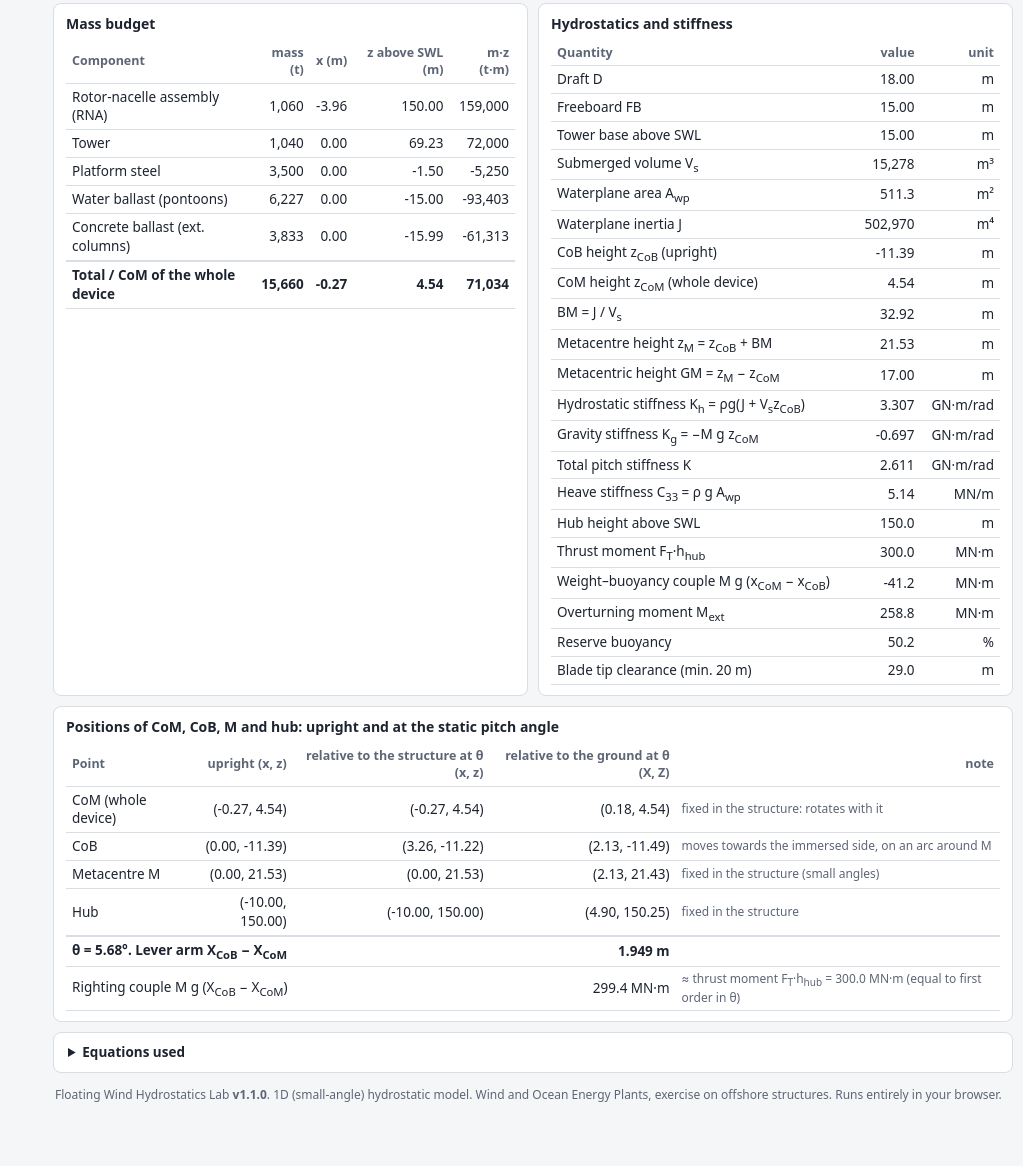
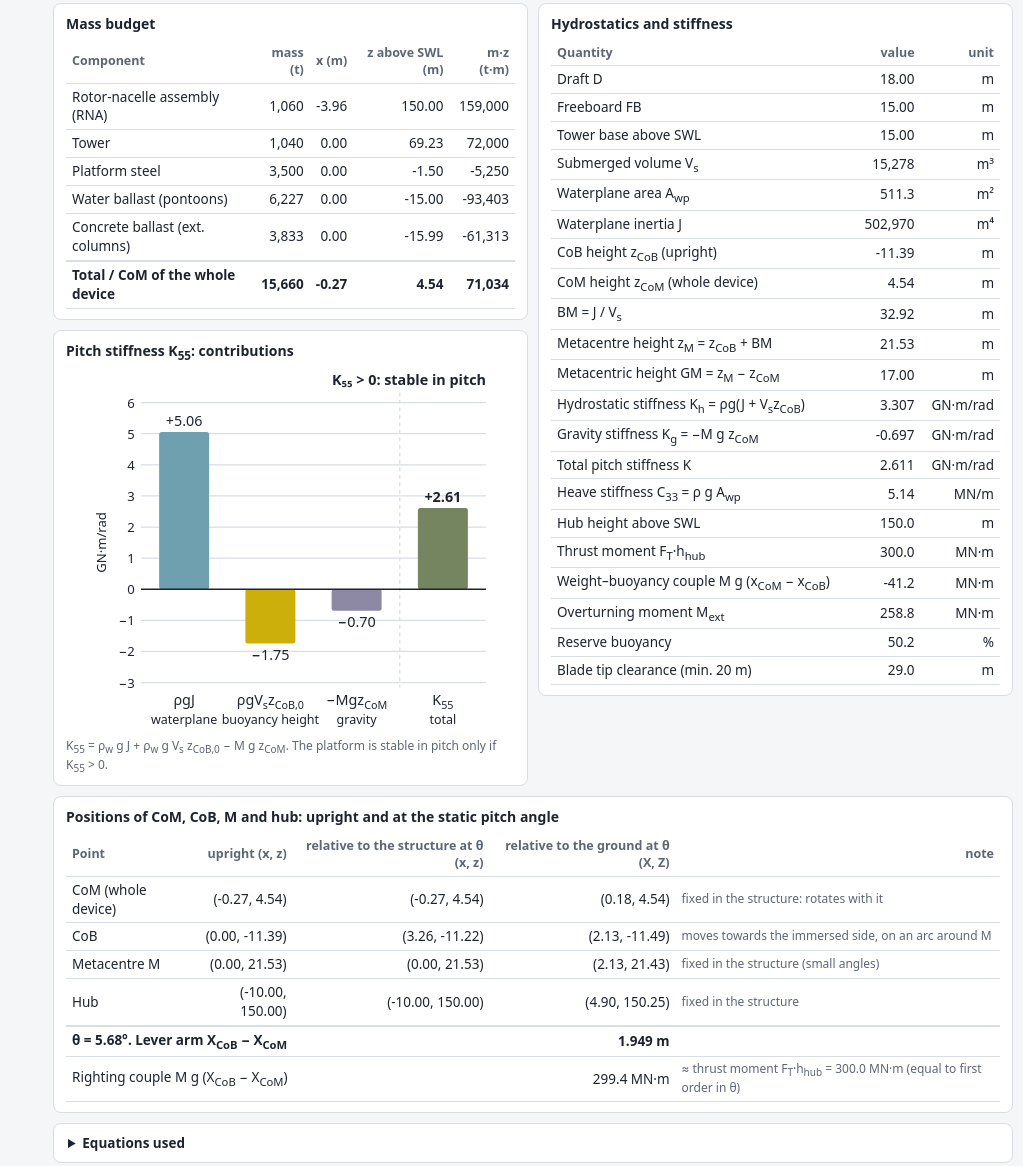
Before and after one commit to LorenzoDutto/woep-hydrostatics, a plain HTML site: page index.html in a window 1280 px wide. Shown: the part 799-1965 px from the top of the page, without its empty margins (257-1280 px from the left). Before the commit the page ends 1925 px from the top, so only its background shows below. Drawn offline with Linux system fonts and the light colour scheme.

Commit message:
Add K55 contribution bar chart (unreleased)

```diff
--- a/app.js
+++ b/app.js
@@ -720,8 +720,10 @@
       $("massTable").innerHTML = `<tr><td>${reason}</td></tr>` + (r.totalMass ? `<tr><td>Total mass</td><td>${fmt(r.totalMass / 1e3, 0)} t</td></tr>` : "");
       $("stiffTable").innerHTML = `<tr><td>${reason}</td></tr>`;
       $("framesTable").innerHTML = `<tr><td>${reason}</td></tr>`;
+      $("kChart").innerHTML = text(160, 145, reason, `text-anchor="middle" font-size="13" fill="var(--muted)"`);
       return;
     }
+    renderKChart(r);
     const rows = r.items.map((it) => `<tr><td>${it.name}</td><td>${fmt(it.m / 1e3, 0)}</td><td>${fmt(it.x, 2)}</td><td>${fmt(it.z, 2)}</td><td>${fmt(it.m * it.z / 1e3, 0)}</td></tr>`).join("");
     $("massTable").innerHTML = `<tr><th>Component</th><th>mass (t)</th><th>x (m)</th><th>z above SWL (m)</th><th>m·z (t·m)</th></tr>${rows}
       <tr class="total"><td>Total / CoM of the whole device</td><td>${fmt(r.totalMass / 1e3, 0)}</td><td>${fmt(r.COM[0], 2)}</td><td>${fmt(r.COM[2], 2)}</td><td>${fmt(r.totalMass * r.COM[2] / 1e3, 0)}</td></tr>`;
@@ -751,6 +753,67 @@
     $("stiffTable").innerHTML = `<tr><th>Quantity</th><th>value</th><th>unit</th></tr>` +
       st.map(([a, b, c]) => `<tr><td>${a}</td><td>${b}</td><td>${c}</td></tr>`).join("");
     renderFrames(r);
+  }
+
+  /**
+   * Bar chart of the three terms of the pitch stiffness and their sum:
+   *   K55 = ρ_w g J  +  ρ_w g V_s z_CoB,0  −  M_tot g z_CoM
+   * Bars start from zero, so a negative term points downwards. The vertical
+   * scale is shared by all bars (GN·m/rad).
+   */
+  function renderKChart(r) {
+    const rg = M.RHO_W * M.G;
+    const bars = [
+      { sub: "waterplane", v: rg * r.hull.J / 1e9, col: "--k-wp" },
+      { sub: "buoyancy height", v: rg * r.Vs * r.COB[2] / 1e9, col: "--k-buoy" },
+      { sub: "gravity", v: -r.totalMass * M.G * r.COM[2] / 1e9, col: "--k-grav" },
+      { sub: "total", v: r.K / 1e9, col: "--k-tot" },
+    ];
+    // bar labels, with SVG subscripts
+    const labs = [
+      `ρgJ`,
+      `ρgV<tspan dy="3" font-size="75%">s</tspan><tspan dy="-3">z</tspan><tspan dy="3" font-size="75%">CoB,0</tspan>`,
+      `−Mgz<tspan dy="3" font-size="75%">CoM</tspan>`,
+      `K<tspan dy="3" font-size="75%">55</tspan>`,
+    ];
+    const W = 320, H = 290, ml = 40, mr = 4, mt = 26, mb = 40;   // must match the viewBox in index.html
+    const vmax = Math.max(0, ...bars.map((b) => b.v)), vmin = Math.min(0, ...bars.map((b) => b.v));
+    const span = (vmax - vmin) || 1;
+    const step = niceStep(span / 5);
+    // leave room (≈ 10 % of the range) for the value labels at the end of the bars
+    const top = Math.ceil((vmax + (vmax > 0 ? 0.1 * span : 0)) / step) * step;
+    const bot = Math.floor((vmin - (vmin < 0 ? 0.1 * span : 0)) / step) * step;
+    const minus = (s) => s.replace(/^-/, "−");
+    const y = (v) => mt + (top - v) / ((top - bot) || 1) * (H - mt - mb);
+    const out = [];
+    // grid and axis
+    for (let v = bot; v <= top + 1e-9; v += step) {
+      out.push(`<line x1="${ml}" x2="${W - mr}" y1="${y(v).toFixed(1)}" y2="${y(v).toFixed(1)}" stroke="var(--line)" stroke-width="${Math.abs(v) < 1e-9 ? 0 : 1}"/>`);
+      out.push(text(ml - 5, y(v) + 4, minus(fmt(Math.abs(v) < 1e-9 ? 0 : v, step < 1 ? 1 : 0)), `text-anchor="end" font-size="10.5" fill="var(--muted)"`));
+    }
+    out.push(text(12, mt + (H - mt - mb) / 2, "GN·m/rad", `font-size="10.5" fill="var(--muted)" text-anchor="middle" transform="rotate(-90 12 ${(mt + (H - mt - mb) / 2).toFixed(1)})"`));
+    // separator before the total bar
+    const slot = (W - ml - mr) / bars.length, bw = slot * 0.58;
+    const xSep = ml + 3 * slot;
+    out.push(`<line x1="${xSep}" x2="${xSep}" y1="${mt - 8}" y2="${H - mb + 4}" stroke="var(--line)" stroke-dasharray="3 3"/>`);
+    bars.forEach((b, i) => {
+      const cx = ml + slot * (i + 0.5), y0 = y(0), y1 = y(b.v);
+      const yTop = Math.min(y0, y1), h = Math.max(Math.abs(y1 - y0), 1);
+      out.push(`<rect x="${(cx - bw / 2).toFixed(1)}" y="${yTop.toFixed(1)}" width="${bw.toFixed(1)}" height="${h.toFixed(1)}" fill="var(${b.col})" rx="2"/>`);
+      // value: above a positive bar, below a negative one
+      const vy = b.v >= 0 ? y1 - 5 : y1 + 13;
+      out.push(text(cx, vy, (b.v > 0 ? "+" : "") + minus(fmt(b.v, 2)), `text-anchor="middle" font-size="11.5" font-weight="${i === 3 ? 700 : 500}" fill="var(--ink)"`));
+      // label under the plot area
+      out.push(text(cx, H - mb + 18, labs[i], `text-anchor="middle" font-size="11.5" fill="var(--ink)"`));
+      out.push(text(cx, H - mb + 33, b.sub, `text-anchor="middle" font-size="10" fill="var(--muted)"`));
+    });
+    // zero line on top of the bars
+    out.push(`<line x1="${ml}" x2="${W - mr}" y1="${y(0).toFixed(1)}" y2="${y(0).toFixed(1)}" stroke="var(--ink)" stroke-width="1.2"/>`);
+    // stability verdict
+    const ok = r.K > 0;
+    out.push(text(W - mr, 12, ok ? "K₅₅ > 0: stable in pitch" : "K₅₅ ≤ 0: unstable in pitch",
+      `text-anchor="end" font-size="11.5" font-weight="600" fill="var(${ok ? "--ok" : "--err"})"`));
+    $("kChart").innerHTML = out.join("");
   }
 
   /** Structure frame vs earth frame: where CoM, CoB, M and hub are at the static pitch. */
--- a/index.html
+++ b/index.html
@@ -88,10 +88,20 @@
 
       <!-- ======== below the first screen (scroll down) ======== -->
       <div class="tables">
-        <div class="table-wrap">
-          <h3>Mass budget</h3>
-          <table id="massTable"></table>
+        <!-- left column: mass budget with the K55 bar chart below it -->
+        <div class="tables-col">
+          <div class="table-wrap">
+            <h3>Mass budget</h3>
+            <table id="massTable"></table>
+          </div>
+          <div class="table-wrap kchart-wrap">
+            <h3>Pitch stiffness K<sub>55</sub>: contributions</h3>
+            <!-- bar chart drawn by app.js (renderKChart) -->
+            <svg id="kChart" viewBox="0 0 320 290" role="img" aria-label="Bar chart of the three terms of the pitch stiffness and their sum"></svg>
+            <p class="kchart-note">K<sub>55</sub> = ρ<sub>w</sub> g J + ρ<sub>w</sub> g V<sub>s</sub> z<sub>CoB,0</sub> − M g z<sub>CoM</sub>. The platform is stable in pitch only if K<sub>55</sub> &gt; 0.</p>
+          </div>
         </div>
+        <!-- right column -->
         <div class="table-wrap">
           <h3>Hydrostatics and stiffness</h3>
           <table id="stiffTable"></table>
--- a/style.css
+++ b/style.css
@@ -34,6 +34,11 @@
   --chart-b: #d1242f;
   --in-color: #0f7b6c;   /* card border: inputs  */
   --out-color: #1f6feb;  /* card border: outputs */
+  /* K55 component bar chart */
+  --k-wp: rgb(110, 160, 176);   /* waterplane term       (light blue)  */
+  --k-buoy: rgb(204, 175, 10);  /* buoyancy height term  (mustard)     */
+  --k-grav: rgb(141, 137, 164); /* gravity term          (pale violet) */
+  --k-tot: rgb(116, 133, 96);   /* K55 total             (dark sage)   */
 }
 @media (prefers-color-scheme: dark) {
   :root:not([data-theme="light"]) {
@@ -43,8 +48,7 @@
     --ok: #4ac26b; --ok-bg: #12301c; --info: #79b8ff; --info-bg: #142538;
     --warn: #e3b341; --warn-bg: #33290f; --err: #ff7b72; --err-bg: #3a1714;
     --G: #ff7b72; --B: #79b8ff; --thrust: #c297ff; --overflow: #ff6b6b; --chart-a: #79b8ff; --chart-b: #ff7b72;
-    --in-color: #3fc1ad; --out-color: #58a6ff;
-  }
+    --in-color: #3fc1ad; --out-color: #58a6ff;  }
 }
 
 * { box-sizing: border-box; }
@@ -194,8 +198,12 @@ svg text { fill: var(--ink); font-family: inherit; }
 @media (max-width: 520px) { .cg-cards { grid-template-columns: repeat(2, minmax(0, 1fr)); } }
 
 /* ---------------- below the first screen ---------------- */
-.tables { display: grid; grid-template-columns: 1fr 1fr; gap: 10px; }
+.tables { display: grid; grid-template-columns: 1fr 1fr; gap: 10px; align-items: start; }
 @media (max-width: 1100px) { .tables { grid-template-columns: 1fr; } }
+/* left column: mass budget, then the K55 bar chart (fills the space beside the taller stiffness table) */
+.tables-col { display: flex; flex-direction: column; gap: 10px; min-width: 0; }
+.kchart-wrap svg { width: 100%; height: auto; display: block; max-width: 400px; margin: 0 auto; }
+.kchart-note { font-size: 12px; color: var(--muted); margin: 6px 0 0; }
 .table-wrap { background: var(--panel); border: 1px solid var(--line); border-radius: 8px; padding: 10px 12px; overflow-x: auto; }
 table { width: 100%; border-collapse: collapse; font-variant-numeric: tabular-nums; }
 th, td { padding: 4px 6px; border-bottom: 1px solid var(--line); text-align: right; }
```
Also changed, not shown: 2 other files.
